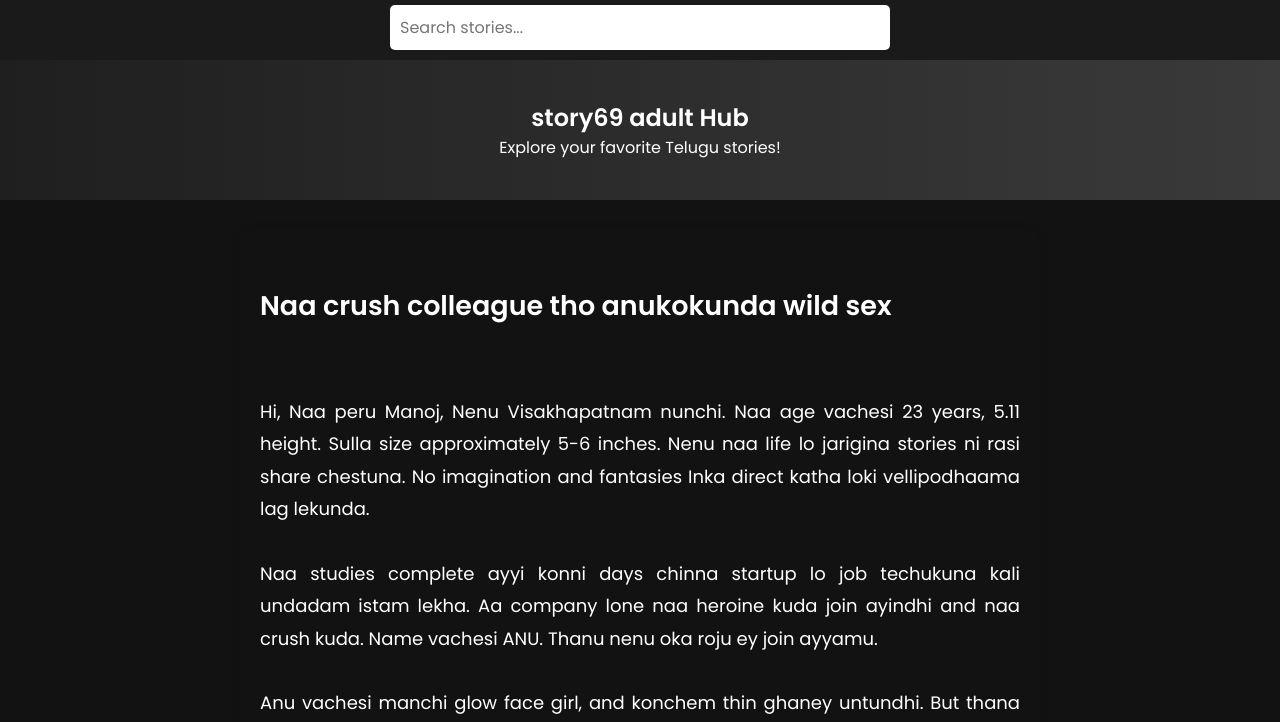
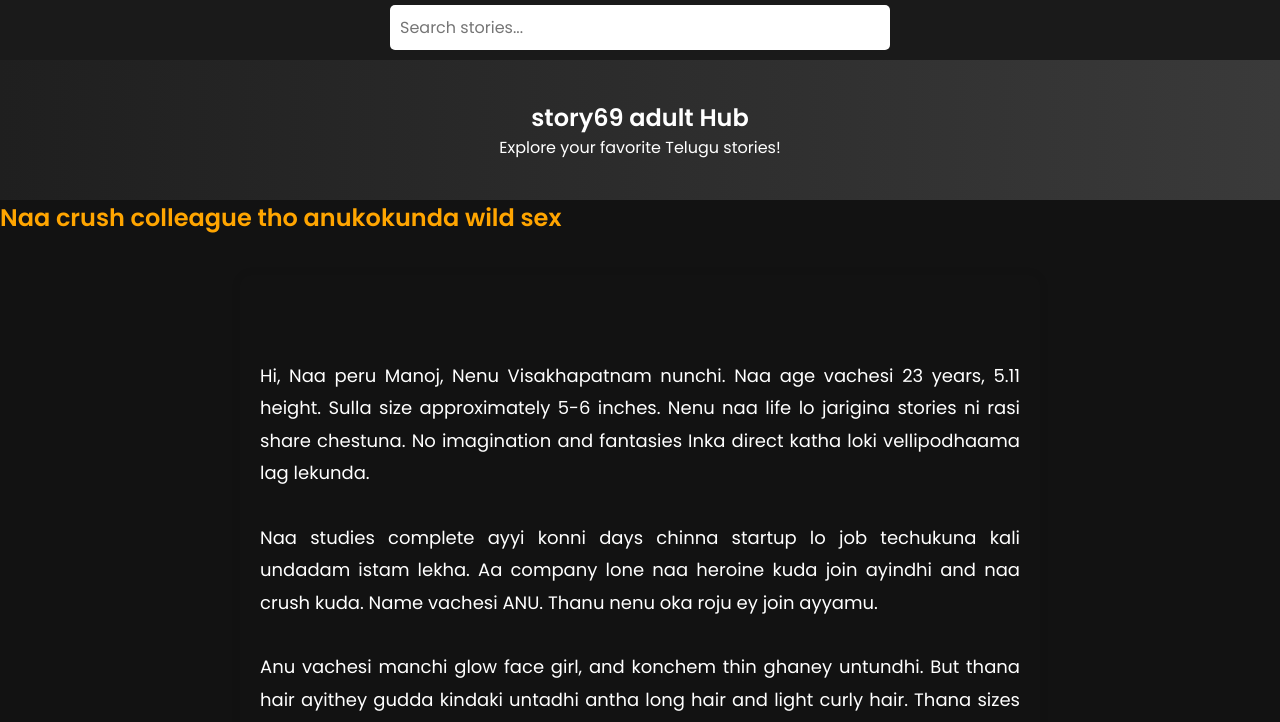
Before and after one commit to ramhacker404/story69, a plain HTML site: page telugu/story1.html in a window 1280 px wide. Shown: the part 73-795 px from the top of the page. Drawn offline with Linux system fonts and the light colour scheme; files whose address does not match are found by name.

Commit message:
Update story1.html

```diff
--- a/telugu/story1.html
+++ b/telugu/story1.html
@@ -59,9 +59,10 @@
     <p>Explore your favorite Telugu stories!</p>
   </section>
 
+
+  <h2 class="story-title"> Naa crush colleague tho anukokunda wild sex</h2>
   <div id="long-paragraph">
-  <h2> Naa crush colleague tho anukokunda wild sex</h2>
-  <p>
+   <p>
   Hi, Naa peru Manoj, Nenu Visakhapatnam nunchi. Naa age vachesi 23 years, 5.11 height. Sulla size approximately 5-6 inches. Nenu naa life lo jarigina stories ni rasi share chestuna. No imagination and fantasies Inka direct katha loki vellipodhaama lag lekunda.
 
 Naa studies complete ayyi konni days chinna startup lo job techukuna kali undadam istam lekha. Aa company lone naa heroine kuda join ayindhi and naa crush kuda. Name vachesi ANU. Thanu nenu oka roju ey join ayyamu.
```
